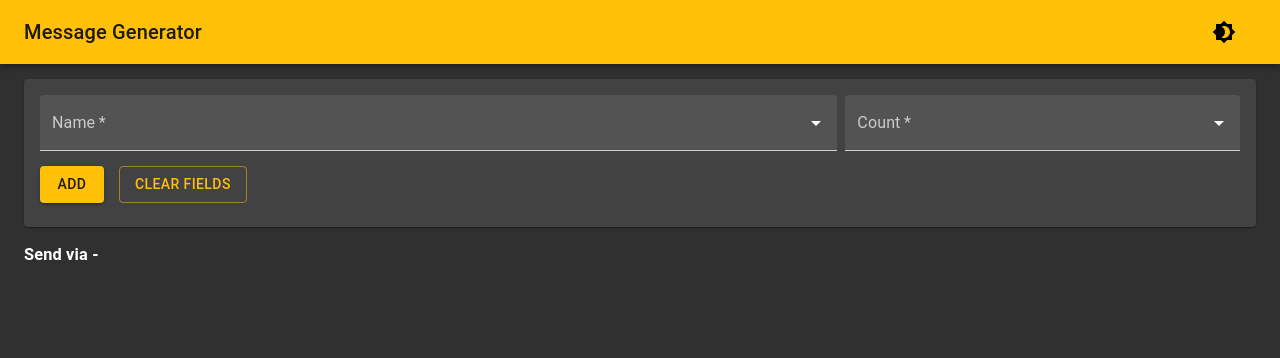
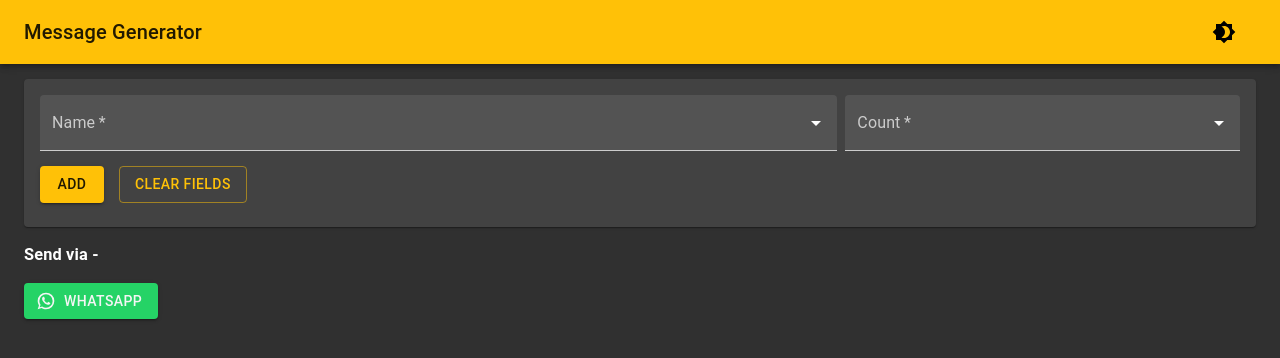
Before and after one commit to abdulsamad/message-generator, a React (Create React App) app: page / in a window 1280 px wide. Shown: the top 358 px of the page. Built offline with nearby package versions, Linux system fonts and the light colour scheme.

Commit message:
Added send component

```diff
--- a/src/components/layout/Send.tsx
+++ b/src/components/layout/Send.tsx
@@ -1,10 +1,16 @@
 import { FC } from 'react';
 import { makeStyles } from '@material-ui/core/styles';
 import Container from '@material-ui/core/Container';
+import WhatsApp from '../messenger/WhatsApp';
 
 const useStyles = makeStyles({
   root: {
     marginTop: 15,
+  },
+  row: {
+    display: 'flex',
+    gap: 15,
+    flexWrap: 'wrap',
   },
 });
 
@@ -14,6 +20,9 @@ const Send: FC = () => {
   return (
     <Container className={classes.root}>
       <h3>Send via -</h3>
+      <div className={classes.row}>
+        <WhatsApp />
+      </div>
     </Container>
   );
 };
```
